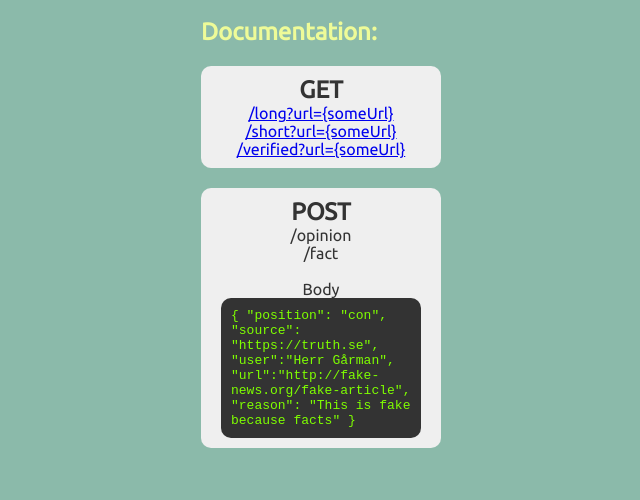
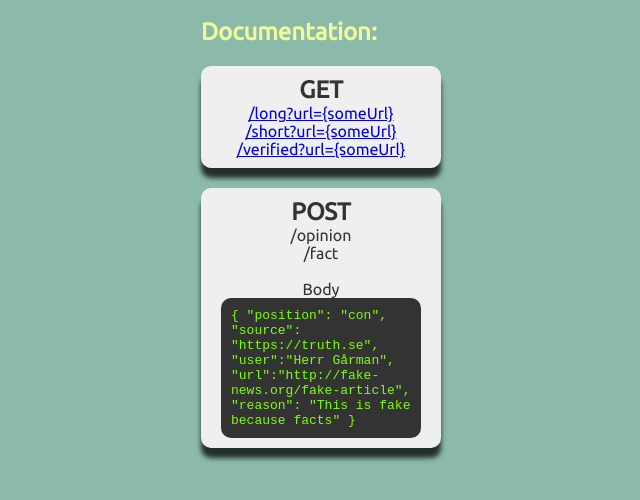
Before and after one commit to Jaeder42/ValtechScienceBackend, a website: page index.html in a window 1280 px wide. Shown: the part 88-588 px from the top of the page, without its empty margins (339-979 px from the left). Drawn offline with Linux system fonts and the light colour scheme.

Commit message:
shadows? shadows!

```diff
--- a/index.html
+++ b/index.html
@@ -28,6 +28,9 @@
         padding: 10px 20px;
         width: 200px;
         margin: 20px 0px;
+        -webkit-box-shadow: 0px 10px 5px 0px rgba(0,0,0,0.75);
+        -moz-box-shadow: 0px 10px 5px 0px rgba(0,0,0,0.75);
+        box-shadow: 0px 10px 5px 0px rgba(0,0,0,0.75);
 
       }
       .code{
```
